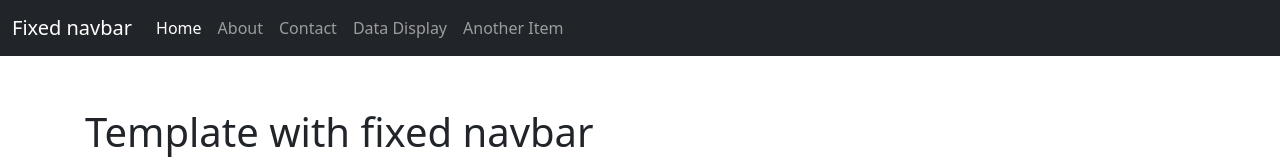
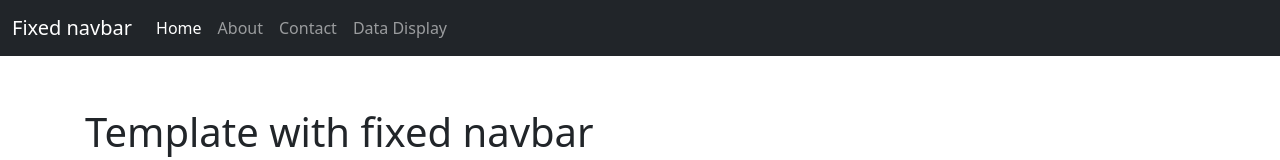
Before and after one commit to hypereducation/webprogramming, a plain HTML site: page index.html in a window 1280 px wide. Shown: the top 160 px of the page. Drawn offline with nearby package versions, Linux system fonts and the light colour scheme.

Commit message:
Update index.html
removed menu item

```diff
--- a/index.html
+++ b/index.html
@@ -37,9 +37,6 @@
                 <li class="nav-item">
                     <a class="nav-link" href="#">Data Display</a>
                 </li>
-                <li class="nav-item">
-                    <a class="nav-link" href="#">Another Item</a>
-                </li>
             </ul>
         </div>
     </div>
```
